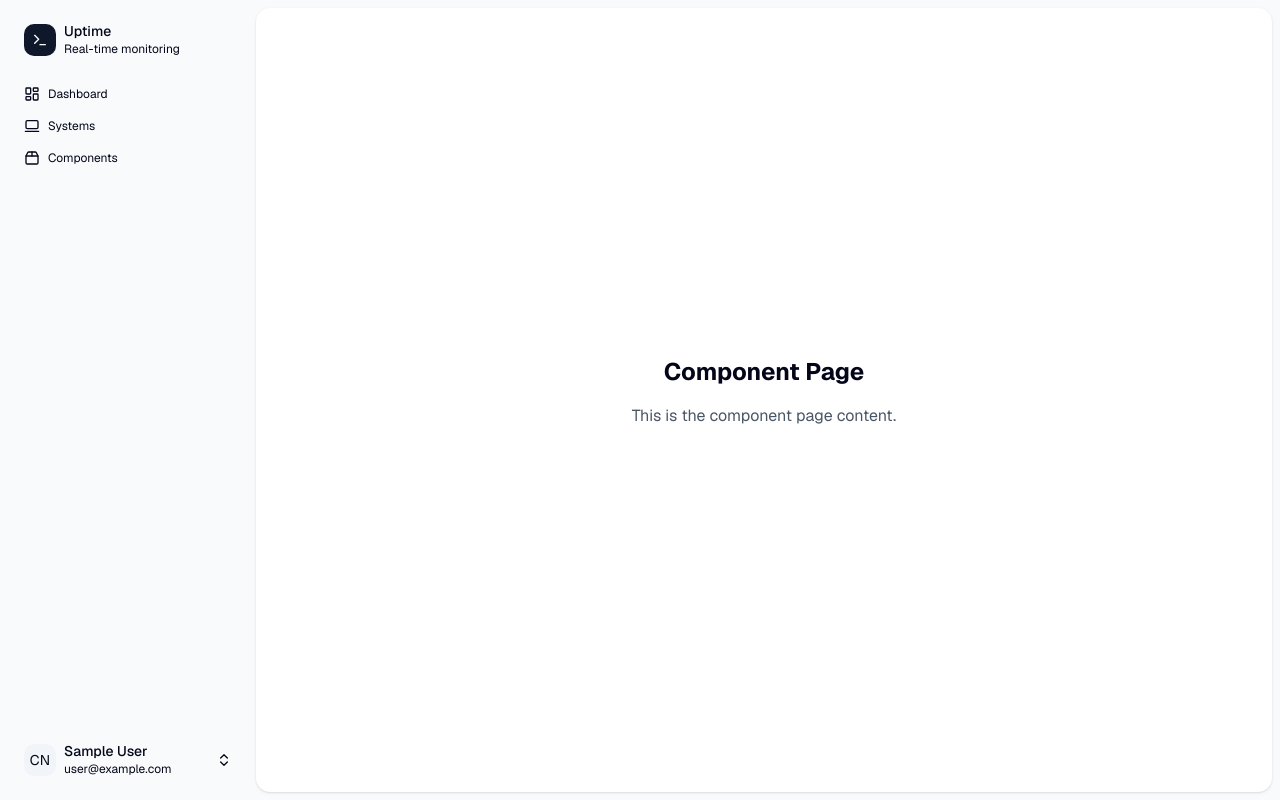
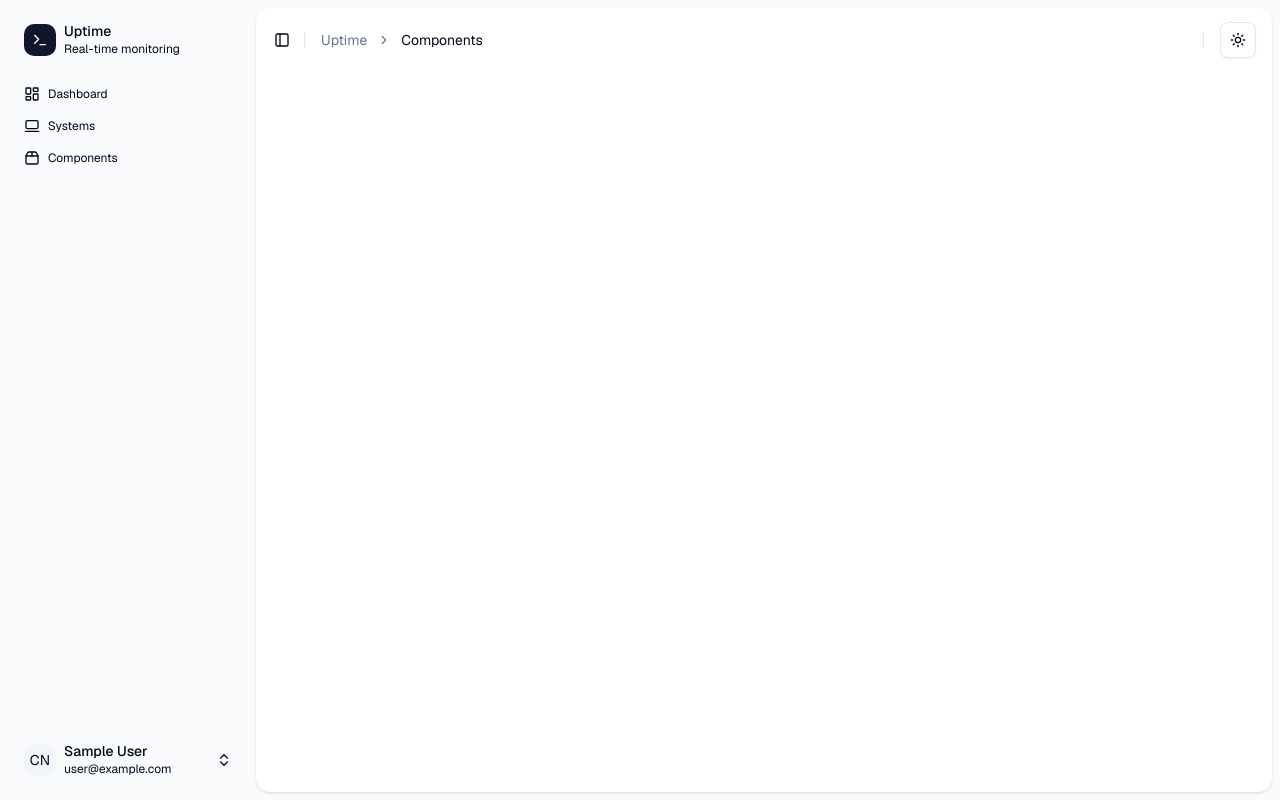
Before and after one commit to jenneracostadiaz/uptime-frontend, a Next.js app: page /components in a window 1280 px wide. Built offline with nearby package versions, Linux system fonts and the light colour scheme; no server answers; sample sign-in values are in the browser's storage.

Commit message:
feat: integrate HeaderComponents into ComponentPage for improved layout

```diff
--- /dev/null
+++ b/src/app/(dashboard)/components/components/HeaderComponents.tsx
@@ -0,0 +1,37 @@
+import { ModeToggle } from '@/components/ModeToggle';
+import {
+	Breadcrumb,
+	BreadcrumbItem,
+	BreadcrumbLink,
+	BreadcrumbList,
+	BreadcrumbPage,
+	BreadcrumbSeparator,
+	Separator,
+	SidebarTrigger,
+} from '@/components/ui';
+
+export default function HeaderComponents() {
+	return (
+		<header className="flex h-16 shrink-0 justify-between items-center gap-2 transition-[width,height] ease-linear group-has-data-[collapsible=icon]/sidebar-wrapper:h-12">
+			<div className="flex-1 flex items-center gap-2">
+				<SidebarTrigger className="-ml-1" />
+				<Separator orientation="vertical" className="mr-2 data-[orientation=vertical]:h-4" />
+				<Breadcrumb>
+					<BreadcrumbList>
+						<BreadcrumbItem className="hidden md:block">
+							<BreadcrumbLink href="/">Uptime</BreadcrumbLink>
+						</BreadcrumbItem>
+						<BreadcrumbSeparator className="hidden md:block" />
+						<BreadcrumbItem>
+							<BreadcrumbPage>Components</BreadcrumbPage>
+						</BreadcrumbItem>
+					</BreadcrumbList>
+				</Breadcrumb>
+			</div>
+			<div className="flex items-center gap-2">
+				<Separator orientation="vertical" className="mr-2 data-[orientation=vertical]:h-4" />
+				<ModeToggle />
+			</div>
+		</header>
+	);
+}
--- a/src/app/(dashboard)/components/page.tsx
+++ b/src/app/(dashboard)/components/page.tsx
@@ -1,8 +1,9 @@
+import HeaderComponents from "@/app/(dashboard)/components/components/HeaderComponents";
+
 export default function ComponentPage() {
     return (
-        <div className="flex h-full w-full flex-col items-center justify-center">
-            <h1 className="text-2xl font-bold">Component Page</h1>
-            <p className="mt-4 text-gray-600">This is the component page content.</p>
-        </div>
+        <>
+            <HeaderComponents />
+        </>
     );
 }
```
